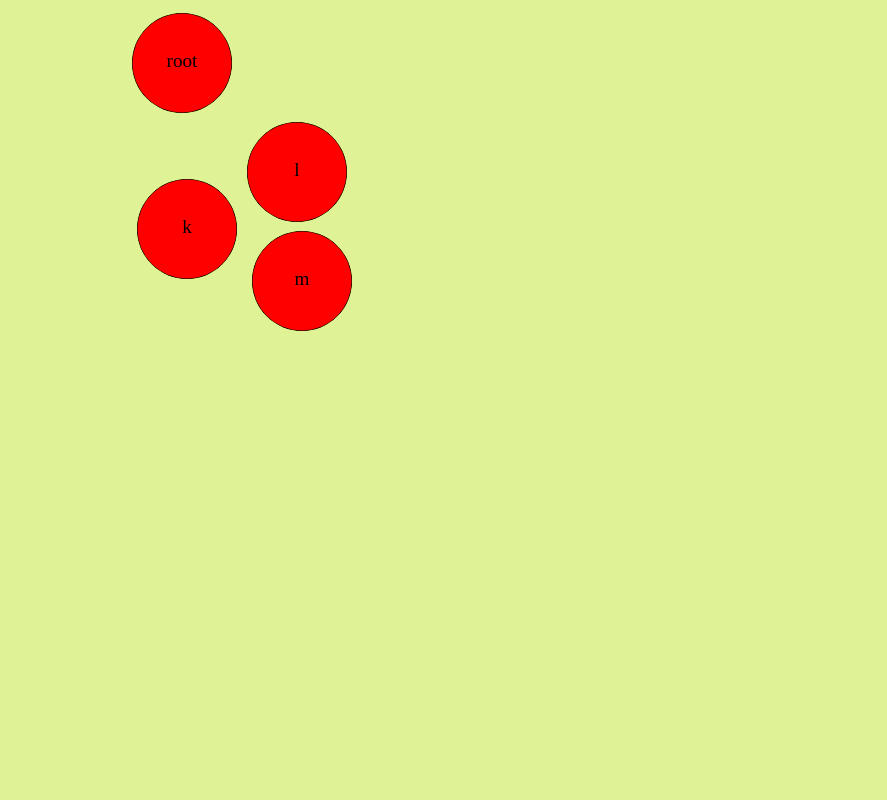
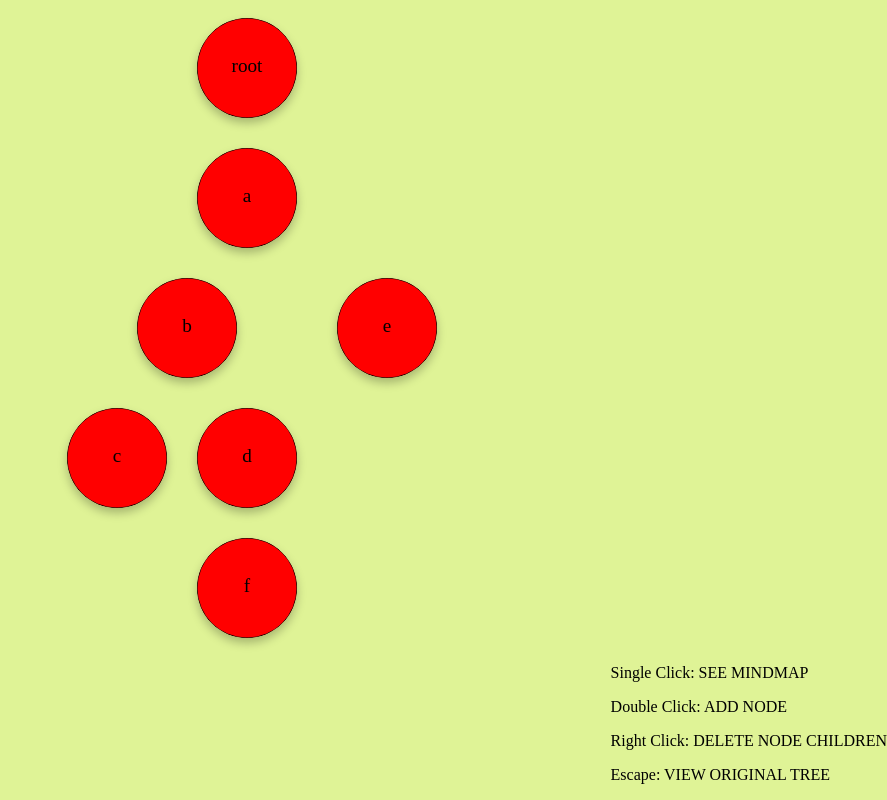
Before and after one commit to kevalnshah/EeSMindmap, an Angular app: page / in a window 1280 px wide. Shown: the whole page, without its empty margins (393-1280 px from the left). Built offline with nearby package versions, Linux system fonts and the light colour scheme.

Commit message:
All done except lines between nodes

```diff
--- a/src/app/mindmap/mindmap.component.css
+++ b/src/app/mindmap/mindmap.component.css
@@ -1,24 +1,48 @@
-li {
-	float: left;
-	list-style-type: none;
-	padding: 5px;
+.pos {
+	display: flex;
+	flex-direction: row;
+	justify-content: center;
+	align-items: center;
+	padding: 10px;
 }
 
-div {
+.child {
 	display: flex;
 	justify-content: center;
-	align-items: center;
-	position: relative;
-	top: 100%;
+	flex-wrap: wrap;
+	align-content: space-between;
+	padding: 10px;
 }
 
 .node {
 	position: relative;
 	text-align: center;
-	color: black;
-	background-color: chartreuse;
 	border-radius: 50%;
-	align-items: center;
 	font-size: larger;
 	cursor: pointer;
+	box-shadow: 0 5px 10px rgba(0, 0, 0, 0.25);
+	animation: fadeInAnimation ease 1s;
+	animation-iteration-count: 1;
+	animation-fill-mode: forwards;
 }
+
+.node:hover {
+	box-shadow: 0 5px 10px rgba(0, 0, 0, 1);
+	transition: all 0.5s;
+}
+
+@keyframes fadeInAnimation {
+	0% {
+		opacity: 0;
+	}
+	100% {
+		opacity: 1;
+	}
+}
+
+.legend {
+	position: fixed;
+	bottom: 0%;
+	right: 0%;
+	float: right;
+}
--- a/src/app/mindmap/mindmap.component.html
+++ b/src/app/mindmap/mindmap.component.html
@@ -1,10 +1,10 @@
-<div>
 <ng-container *ngTemplateOutlet="nod; context: { list: tree }"></ng-container>
-</div>
 
 <ng-template #nod let-list="list">
-	<li *ngFor="let node of list" cdkDrag (cdkDragStarted)="isDragged = true">
+	<div *ngFor="let node of list" cdkDrag (cdkDragStarted)="isDragged = true">
+		<div class="pos">
 			<svg
+			[id]='node.name'
 				class="node"
 				height="100"
 				width="100"
@@ -23,10 +23,18 @@
 					{{ node.name }}
 				</text>
 			</svg>
-		<div>
+		</div>
+		<div class="child">
 			<ng-container
 				*ngTemplateOutlet="nod; context: { list: node.nodes }"
 			></ng-container>
 		</div>
-	</li>
+	</div>
 </ng-template>
+
+<div class="legend">
+	<p>Single Click: SEE MINDMAP</p>
+	<p>Double Click: ADD NODE</p>
+	<p>Right Click: DELETE NODE CHILDREN</p>
+	<p>Escape: VIEW ORIGINAL TREE</p>
+</div>
--- a/src/app/mindmap/mindmap.component.ts
+++ b/src/app/mindmap/mindmap.component.ts
@@ -1,4 +1,4 @@
-import { Component } from '@angular/core';
+import { Component, HostListener } from '@angular/core';
 
 @Component({
 	selector: 'mindmap',
@@ -10,14 +10,26 @@ export class MindmapComponent {
 	isDragged = false;
 	isDoubleClick = false;
 	newNode = '';
-	parentNode = {};
-
-	tree = [
+	parentNode: any = {};
+	origTree = {};
+	isSelected = false;
+	tree: any = [
 		{
 			name: 'root',
 			nodes: [
-				{ name: 'k', nodes: [] },
-				{ name: 'l', nodes: [{ name: 'm', nodes: [] }] },
+				{
+					name: 'a',
+					nodes: [
+						{
+							name: 'b',
+							nodes: [
+								{ name: 'c', nodes: [] },
+								{ name: 'd', nodes: [{ name: 'f', nodes: [] }] },
+							],
+						},
+						{ name: 'e', nodes: [] },
+					],
+				},
 			],
 		},
 	]; // initializing mindmap
@@ -28,7 +40,16 @@ export class MindmapComponent {
 		this.isDoubleClick = false;
 		setTimeout(() => {
 			if (!this.isDoubleClick) {
-				this.isDragged ? (this.isDragged = !this.isDragged) : console.log(node);
+				this.parentNode = {};
+				this.getParent(this.tree[0], node.name);
+				if (this.isDragged) this.isDragged = !this.isDragged;
+				else if (this.isSelected == false) {
+					this.origTree = JSON.parse(JSON.stringify(this.tree)); // to make sure variable is not referenced
+					node.nodes.forEach((element) => (element.nodes = []));
+					this.parentNode.nodes = Array(node);
+					this.tree = Array(this.parentNode);
+					this.isSelected = true;
+				}
 			}
 		}, 300);
 	}
@@ -48,16 +69,24 @@ export class MindmapComponent {
 	}
 
 	/** function to delete all the children nodes */
+
 	deleteNode(data) {
-		data.nodes = [];
+		const element = document.getElementById(data.name);
+		element.style.transform = 'rotate3d(2, -1, -1, 10turn)';
+		setTimeout(() => element.style.transform = '', 500);
+		setTimeout(() => (data.nodes = []), 500);
 		return false;
 	}
 
 	/** stores the parent node of the specified node in parentNode */
+
 	getParent(obj, name) {
-		if (obj.name == name) {
-			console.log('TRUE');
+		if (obj.name == name && name !== 'root') {
 			return true;
+		}
+		if (name == 'root') {
+			this.parentNode = this.tree[0];
+			return;
 		}
 		for (let node of obj.nodes) {
 			if (this.getParent(node, name)) {
@@ -66,4 +95,11 @@ export class MindmapComponent {
 			}
 		}
 	}
+
+	/** function to close the mindmap of particular node */
+
+	@HostListener('document:keydown.escape', ['event']) escapePressed(e: Event) {
+		this.isSelected = false;
+		this.tree = this.origTree;
+	}
 }
```
Lines whose indentation alone changed are shown as unchanged.
